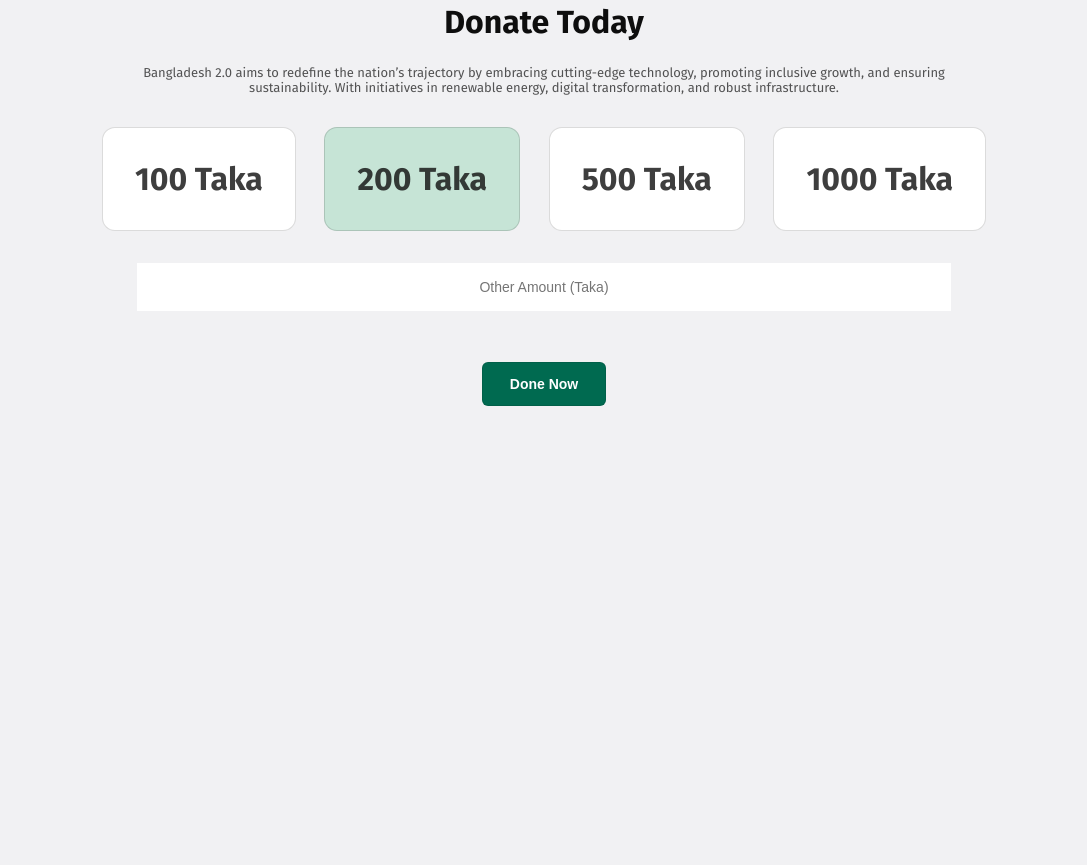
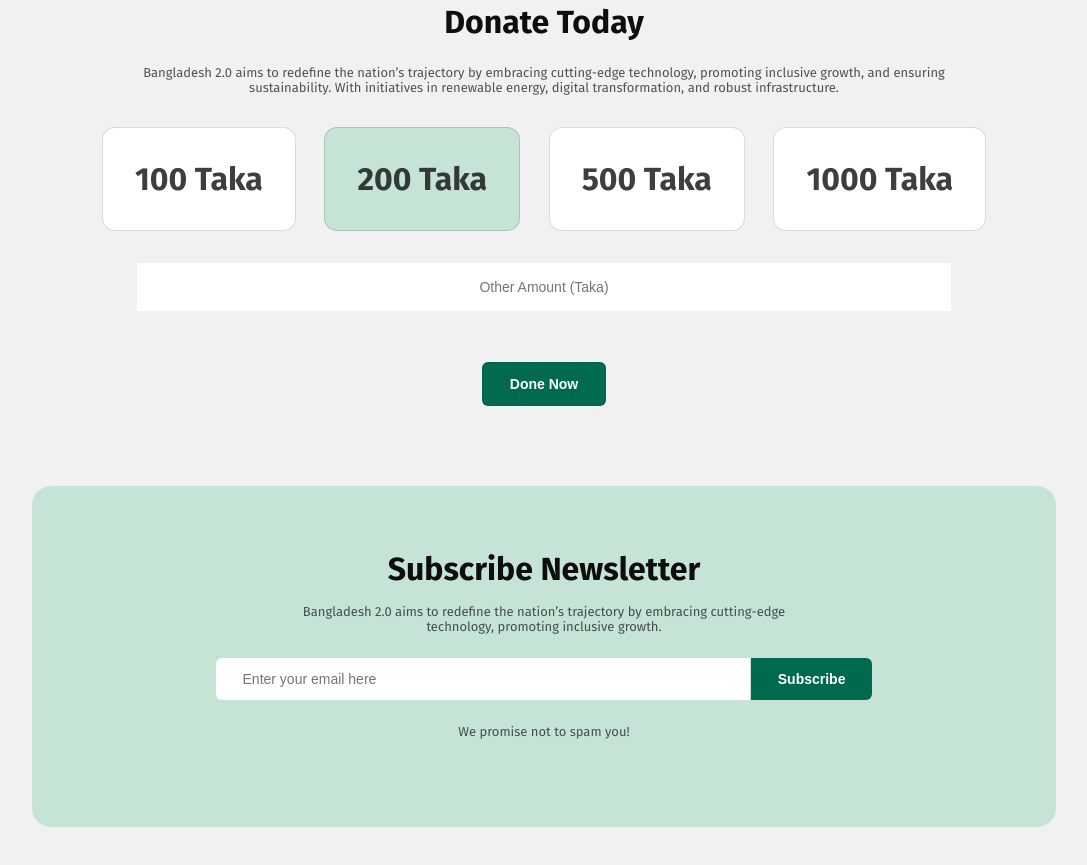
Before and after one commit to jahidhasansabbir/B11A1-assignment-1, a plain HTML site: page index.html in a window 1280 px wide. Shown: the part 1874-2739 px from the top of the page, without its empty margins (96-1183 px from the left). Before the commit the page ends 2360 px from the top, so only its background shows below. Drawn offline with Linux system fonts and the light colour scheme.

Commit message:
Newsletter section is added

```diff
--- a/index.html
+++ b/index.html
@@ -99,7 +99,15 @@
             <button class="donate-btn">Done Now</button>
         </div>
     </section>
-
+    <section id="newsletter">
+        <h2>Subscribe Newsletter</h2>
+        <p>Bangladesh 2.0 aims to redefine the nation’s trajectory by embracing cutting-edge <br>technology, promoting inclusive growth.</p>
+        <div class="newsletter-input" style="text-align: center;">
+            <input type="text" placeholder="Enter your email here">
+            <button>Subscribe</button>
+        </div>
+        <p>We promise not to spam you!</p>
+    </section>
 </body>
 
 </html>
--- a/styles/style.css
+++ b/styles/style.css
@@ -202,15 +202,16 @@
 }
 
 /* Donate section style */
-#Donate{
+#Donate {
     margin: 80px 70px;
 }
+
 #Donate h2 {
     color: #0E0E0E;
     text-align: center;
     font-size: 32px;
     font-weight: 700;
-   margin-bottom: 24px;
+    margin-bottom: 24px;
 }
 
 #Donate p {
@@ -220,12 +221,14 @@
     font-weight: 400;
     margin-bottom: 32px;
 }
-.amount-container{
+
+.amount-container {
     display: flex;
     justify-content: space-between;
     margin: auto 83.2;
     margin-bottom: 32px;
 }
+
 .amount {
     border-radius: 13px;
     border: 1px solid rgba(14, 14, 14, 0.15);
@@ -244,16 +247,16 @@
     margin: 0 30px;
     margin-bottom: 32px;
 }
-.amount-input input{
+
+.amount-input input {
     padding: 16px 32px;
     border: none;
     text-align: center;
-    /* border-bottom: 1px solid rgba(14, 14, 14, 0.15); */
     background: #FFF;
     width: 91%;
     color: rgba(14, 14, 14, 0.30);
-font-size: 14px;
-font-weight: 400;
+    font-size: 14px;
+    font-weight: 400;
 
 }
 
@@ -266,3 +269,52 @@
     background: #006A50;
     padding: 13px 27px;
 }
+
+#newsletter {
+    background-color: #C6E4D6;
+    padding: 64px 80px;
+    border-radius: 19px;
+    margin-bottom: 80px;
+}
+
+#newsletter h2 {
+    color: #0E0E0E;
+    text-align: center;
+    font-size: 32px;
+    font-weight: 700;
+    margin-bottom: 16px;
+}
+
+#newsletter p {
+    color: rgba(14, 14, 14, 0.70);
+    text-align: center;
+    font-size: 13px;
+    font-weight: 400;
+    margin-bottom: 24px;
+}
+
+.newsletter-input {
+    margin-bottom: 24px;
+}
+
+.newsletter-input input {
+    border-radius: 6px 0px 0px 6px;
+    background: #FFF;
+    padding: 13px 27px;
+    color: rgba(14, 14, 14, 0.30);
+    font-size: 14px;
+    font-weight: 400;
+    border: none;
+    width: 480px;
+}
+
+.newsletter-input button {
+    border-radius: 0px 6px 6px 0px;
+    background: #006A50;
+    padding: 13px 27px;
+    color: #FFF;
+    font-size: 14px;
+    font-weight: 600;
+    border: none;
+    margin-left:-3px ;
+}
```
